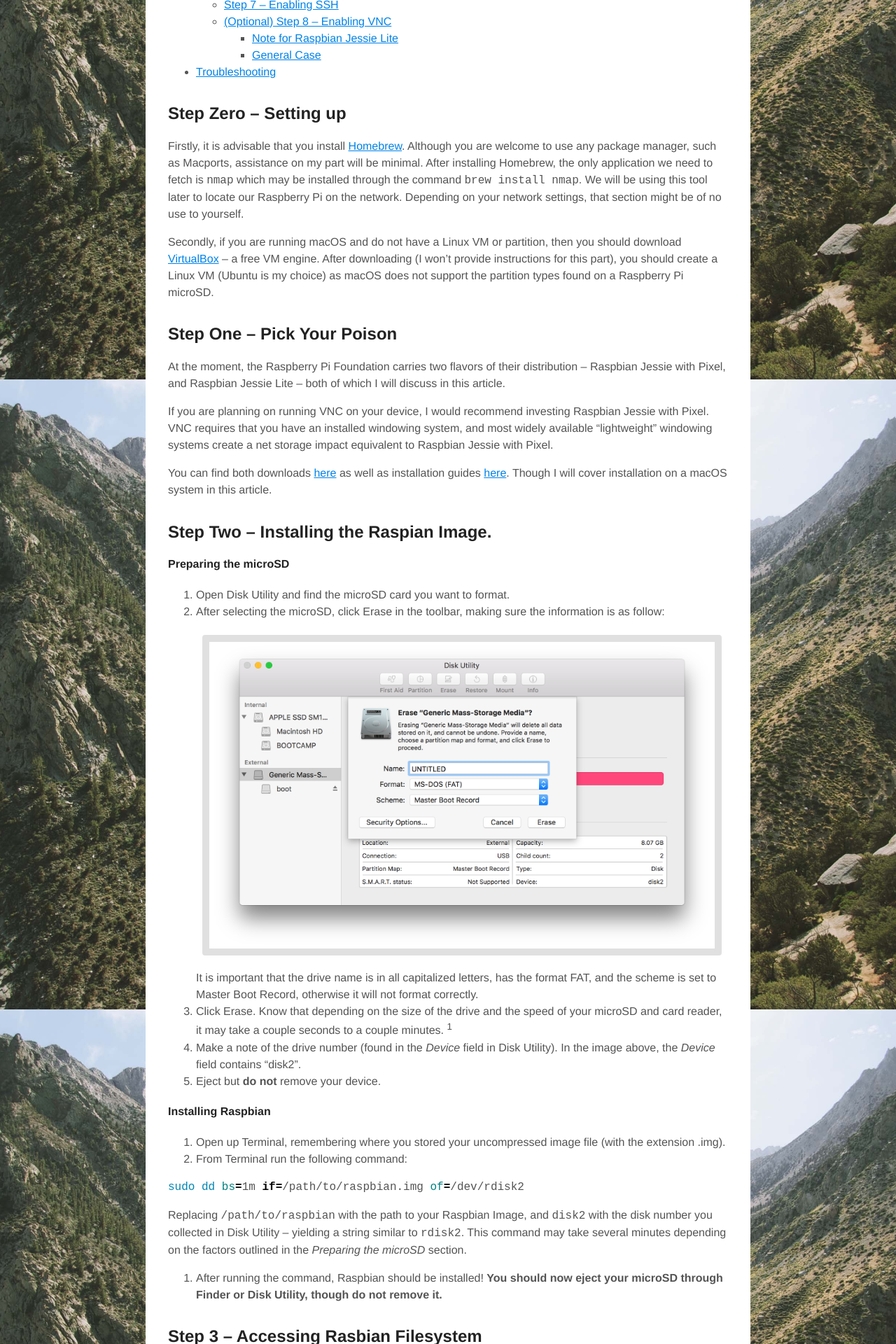
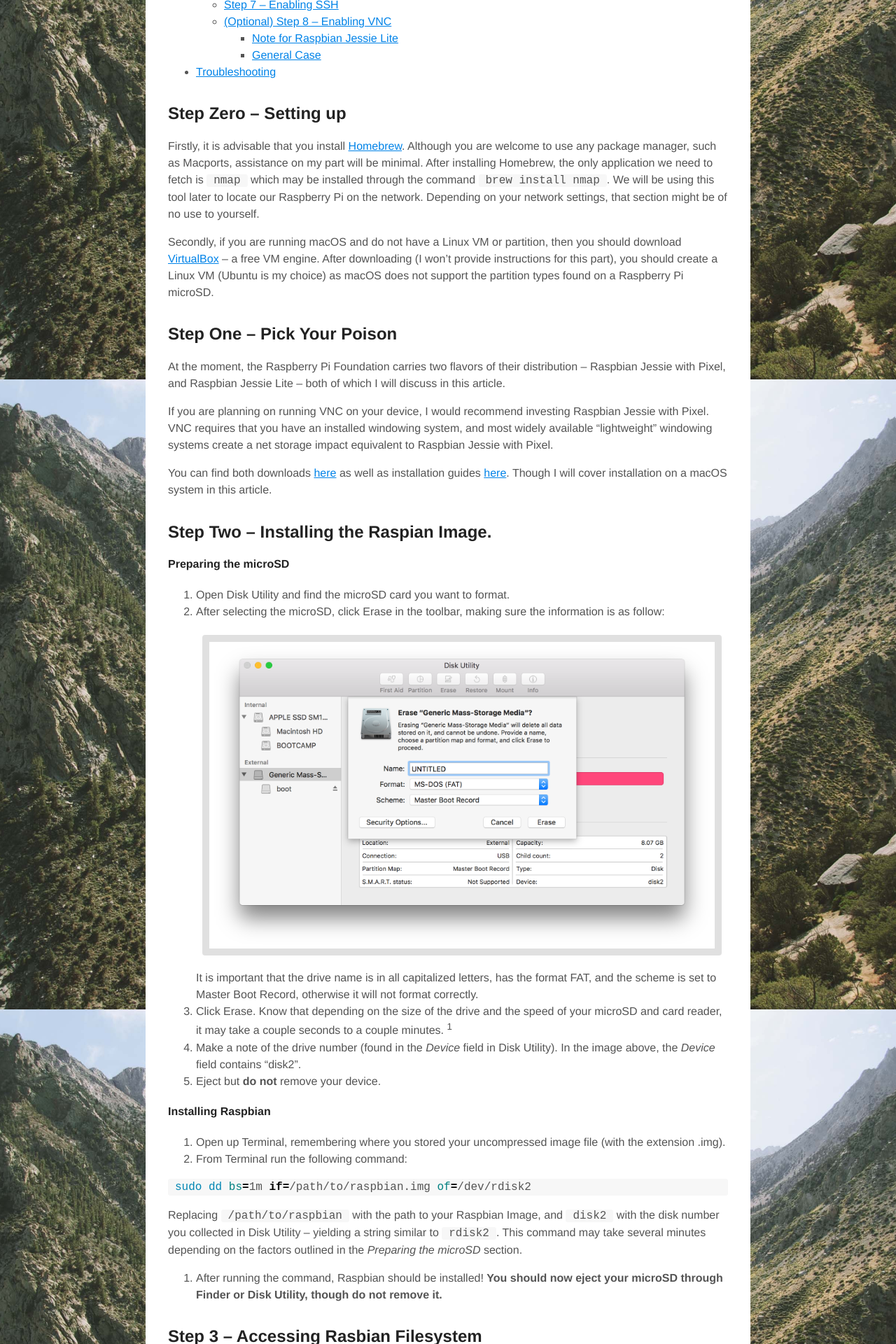
Before and after one commit to FrederickGeek8/freddy.us, a Jekyll site: the page built from _posts/2017-01-03-creating-a-headless-raspberry-pi.md, in a window 1280 px wide. Shown: the part 1258-3178 px from the top of the page at 70% size. Built offline with Jekyll 4.4.1, drawn with Linux system fonts in a browser that asks for light colours; comment, search, counter and statistics services are not loaded.

Commit message:
Update styles

```diff
--- a/assets/css/default.scss
+++ b/assets/css/default.scss
@@ -1,6 +1,6 @@
 ---
 ---
-.hightlight, .highlighter-rouge { word-break: break-all; }
+.hightlight, .highlighter-rouge { word-break: break-word; background: #f7f7f7; border-radius: 3px; padding-left: 10px; padding-right: 10px; }
 .highlight .hll { background-color: #ffffcc }
 .highlight .c { color: #999988; font-style: italic } /* Comment */
 .highlight .err { color: #a61717; background-color: #e3d2d2 } /* Error */
```
